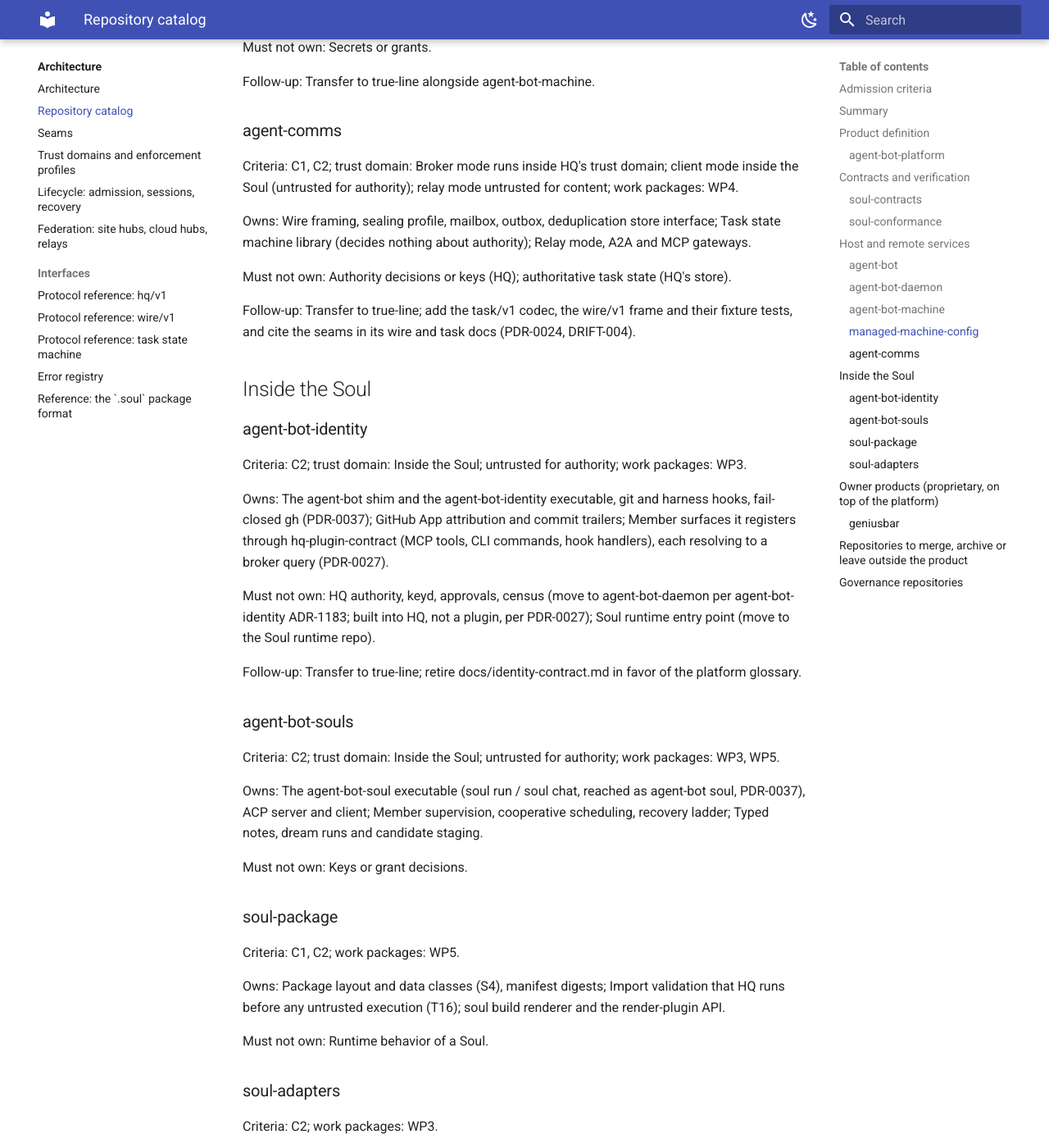
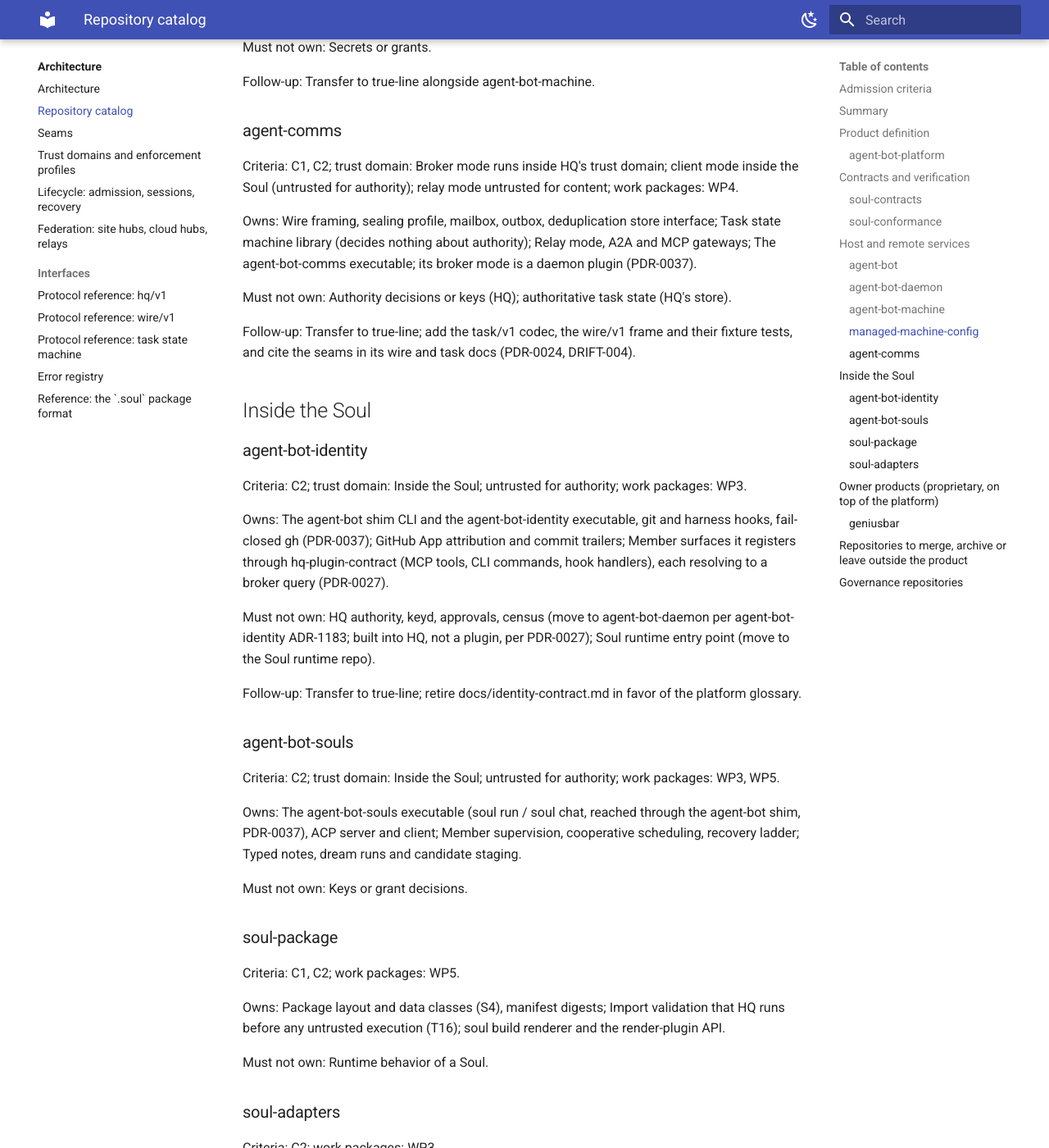
Before and after one commit to true-line/agent-bot-platform, an MkDocs documentation site: the page built from docs/03-architecture/repository-catalog.md, in a window 1280 px wide and 1400 px high, scrolled down 4909 px. Shown: the whole window at 82% size. Built offline with MkDocs 1.6.1 and Material for MkDocs 9.7.7, drawn with Linux system fonts in a browser that asks for light colours; some of the changed text lies outside the part shown.

Commit message:
PDR-0037: record the owner's design, agent-bot-* executables as daemon plugins
Executables are named for their component (agent-bot-daemon,
agent-bot-comms, agent-bot-identity, agent-bot-souls), agent-bot is a
shim that runs agent-bot-<name>, and with the daemon installed every
agent-bot-* package is a daemon plugin; the shim resolves names from
the daemon's pinned plugins, never PATH.

Co-Authored-By: Claude Opus 5.5 <noreply@anthropic.com>
Co-authored-by: tidy-inlet-66 <agent_3d9ab2ac-9c97-442c-9bfa-8fcf497ded66@souls.agent-bot.invalid>
Agent-Identity: agent_3d9ab2ac-9c97-442c-9bfa-8fcf497ded66

```diff
--- a/docs/03-architecture/repository-catalog.md
+++ b/docs/03-architecture/repository-catalog.md
@@ -87,7 +87,7 @@ Follow-up: Take over the scope of agent-github-identity (archived 2026-11-07), e
 
 Criteria: C1; trust domain: Trusted local host service, outside every Soul; work packages: WP2, WP4, WP6.
 
-Owns: hq/v1 owner and member API, admission, grants, leases, epochs; Action ledger, task authority, budgets, reconciliation, approvals; Plugin host for identity, comms and soul-runtime plugins; HQ CLI as the agent-bot-hq executable (PDR-0037); Device key and short-lived credentials held in memory.
+Owns: hq/v1 owner and member API, admission, grants, leases, epochs; Action ledger, task authority, budgets, reconciliation, approvals; Plugin host for identity, comms and soul-runtime plugins; HQ CLI as the agent-bot-daemon executable; installed agent-bot-* packages are its plugins (PDR-0037); Device key and short-lived credentials held in memory.
 
 Must not own: Long-lived signing keys (identity service); Host-side credentials at rest and policy writes (agent-bot-machine admin sandbox); Wire framing or task state library code (agent-comms).
 
@@ -117,7 +117,7 @@ Follow-up: Transfer to true-line alongside agent-bot-machine.
 
 Criteria: C1, C2; trust domain: Broker mode runs inside HQ's trust domain; client mode inside the Soul (untrusted for authority); relay mode untrusted for content; work packages: WP4.
 
-Owns: Wire framing, sealing profile, mailbox, outbox, deduplication store interface; Task state machine library (decides nothing about authority); Relay mode, A2A and MCP gateways.
+Owns: Wire framing, sealing profile, mailbox, outbox, deduplication store interface; Task state machine library (decides nothing about authority); Relay mode, A2A and MCP gateways; The agent-bot-comms executable; its broker mode is a daemon plugin (PDR-0037).
 
 Must not own: Authority decisions or keys (HQ); authoritative task state (HQ's store).
 
@@ -129,7 +129,7 @@ Follow-up: Transfer to true-line; add the task/v1 codec, the wire/v1 frame and t
 
 Criteria: C2; trust domain: Inside the Soul; untrusted for authority; work packages: WP3.
 
-Owns: The agent-bot shim and the agent-bot-identity executable, git and harness hooks, fail-closed gh (PDR-0037); GitHub App attribution and commit trailers; Member surfaces it registers through hq-plugin-contract (MCP tools, CLI commands, hook handlers), each resolving to a broker query (PDR-0027).
+Owns: The agent-bot shim CLI and the agent-bot-identity executable, git and harness hooks, fail-closed gh (PDR-0037); GitHub App attribution and commit trailers; Member surfaces it registers through hq-plugin-contract (MCP tools, CLI commands, hook handlers), each resolving to a broker query (PDR-0027).
 
 Must not own: HQ authority, keyd, approvals, census (move to agent-bot-daemon per agent-bot-identity ADR-1183; built into HQ, not a plugin, per PDR-0027); Soul runtime entry point (move to the Soul runtime repo).
 
@@ -139,7 +139,7 @@ Follow-up: Transfer to true-line; retire docs/identity-contract.md in favor of t
 
 Criteria: C2; trust domain: Inside the Soul; untrusted for authority; work packages: WP3, WP5.
 
-Owns: The agent-bot-soul executable (soul run / soul chat, reached as agent-bot soul, PDR-0037), ACP server and client; Member supervision, cooperative scheduling, recovery ladder; Typed notes, dream runs and candidate staging.
+Owns: The agent-bot-souls executable (soul run / soul chat, reached through the agent-bot shim, PDR-0037), ACP server and client; Member supervision, cooperative scheduling, recovery ladder; Typed notes, dream runs and candidate staging.
 
 Must not own: Keys or grant decisions.
 
--- a/mkdocs.yml
+++ b/mkdocs.yml
@@ -76,7 +76,7 @@ nav:
       - 04-decisions/PDR-0023-hq-observation-uplink-for-presence-bindings-and-events.md
       - 04-decisions/PDR-0024-comms-mirrors-task-v1-and-frames-wire-v1.md
       - 04-decisions/PDR-0027-hq-identity-authority-lives-in-agent-bot-daemon.md
-      - 04-decisions/PDR-0037-separate-executables-behind-an-agent-bot-shim.md
+      - 04-decisions/PDR-0037-agent-bot-executables-are-daemon-plugins-behind-a-shim.md
       - 04-decisions/decision-log.md
       - 04-decisions/cross-repo-adr-index.md
   - Security and privacy:
```
Also changed, not shown: docs/03-architecture/seams.md (+1 -1 lines), docs/04-decisions/PDR-0037-agent-bot-executables-are-daemon-plugins-behind-a-shim.md (added, +64 -0 lines), docs/04-decisions/PDR-0037-separate-executables-behind-an-agent-bot-shim.md (deleted, +0 -49 lines), docs/04-decisions/README.md (+1 -1 lines), 2 other files.
